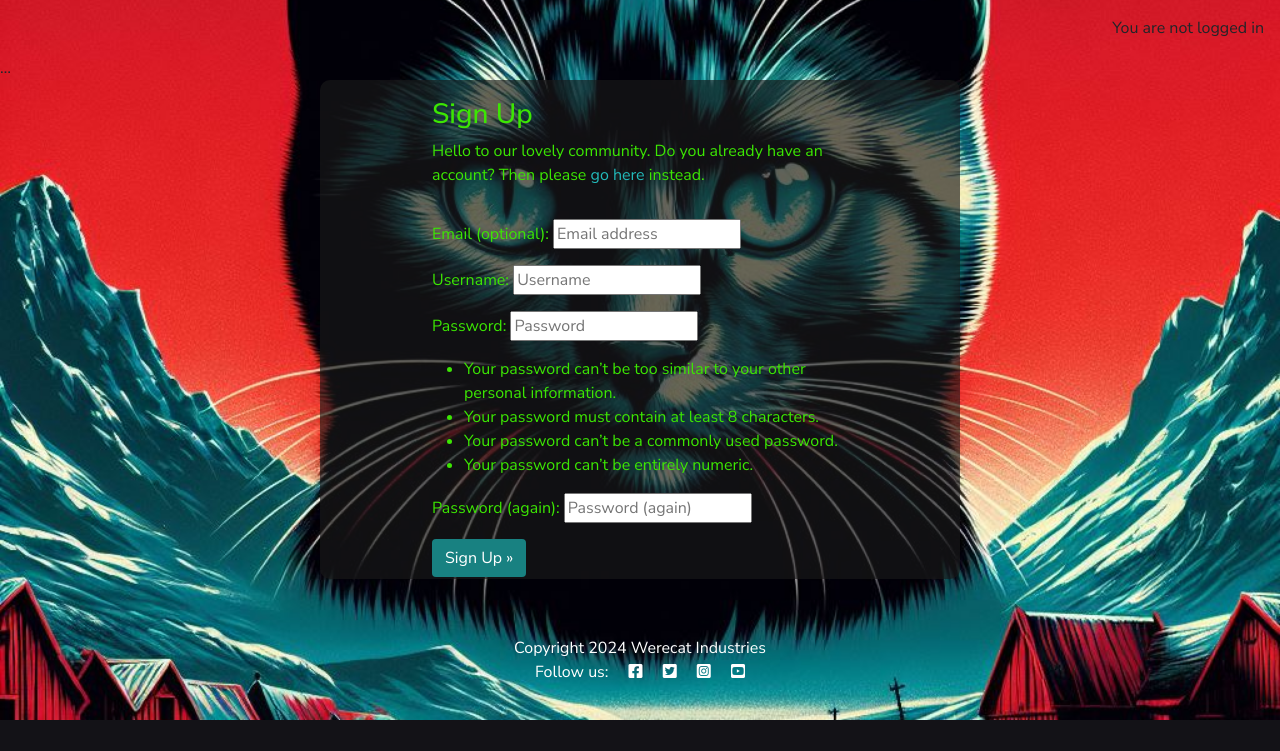
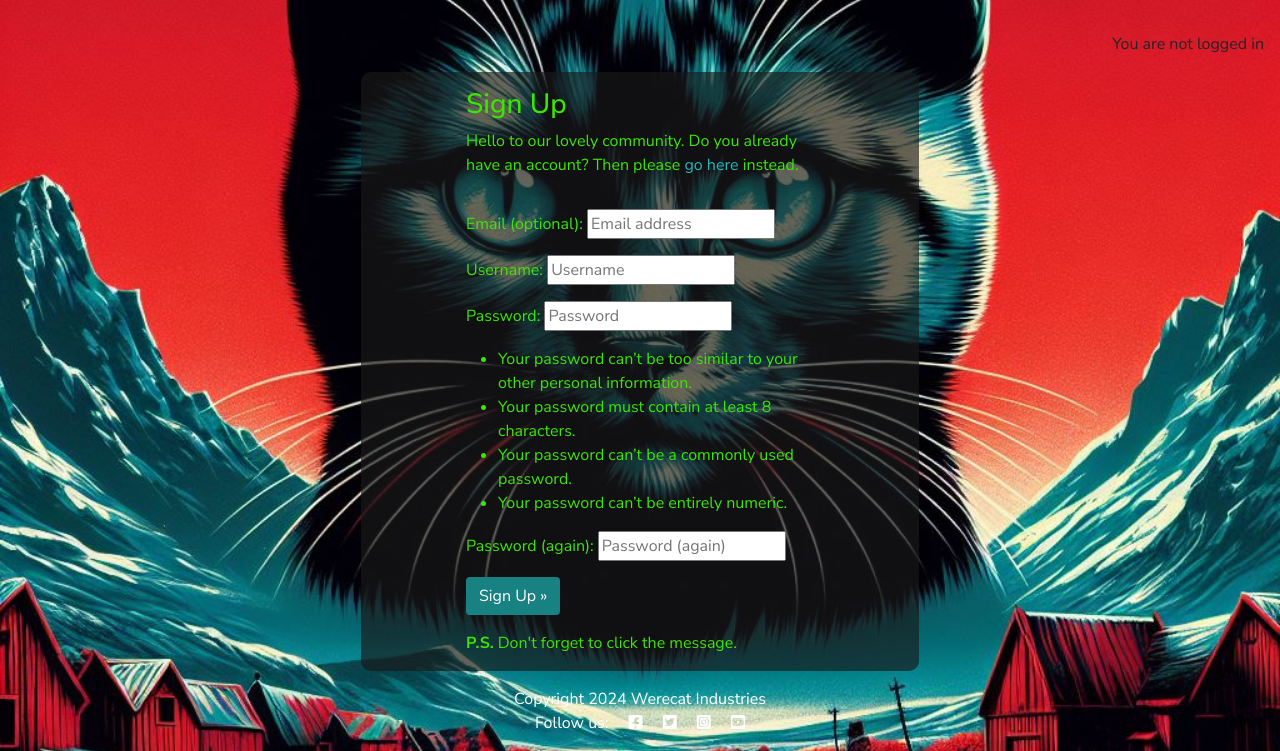
Before and after one commit to Swewi/Werecat-Blog, a Django app: page /accounts/signup/ in a window 1280 px wide. Shown: the part 80-831 px from the top of the page. Before the commit the page ends 800 px from the top, so only its background shows below. Run offline with Django 4.2, Linux system fonts and the light colour scheme; some web fonts are replaced.

Commit message:
Styled all pages, trying to fix post displaying problems

```diff
--- a/about/templates/about/about.html
+++ b/about/templates/about/about.html
@@ -2,7 +2,7 @@
 {% load static %}
 {% load crispy_forms_tags %}
 
-{% block content %}
+{% block content_background %}
 <div class="container mt-5">
     <div class="row">
         <div id="prof-img" class="col-12 col-md-4 text-center">
@@ -12,7 +12,7 @@
             <img src="{{ about.profile_image.url }}" width="75%" alt="{{ about.title }}">
             {% endif %}
         </div>
-        <div class="col-12 col-md-8">
+        <div class="col-12 col-md-8 about-pg mx-auto">
             <h2>{{ about.title }}</h2>
             {{ about.content | safe }}
         </div>
@@ -23,7 +23,7 @@
         </div>
     </div>
 </div>
-{% endblock content %}
+{% endblock content_background %}
 {% block copyright %}
 Copyright 2024 Werecat Industries
 {% endblock %}
--- a/blog/templates/blog/index.html
+++ b/blog/templates/blog/index.html
@@ -2,7 +2,7 @@
 {% load static %}
 {% load cloudinary %}
 
-{% block content %}
+{% block content_background %}
 
 <!-- index.html content starts here -->
 <div class="container-fluid">
@@ -63,7 +63,7 @@
 </div>
 
 <!-- index.html content ends here -->
-{% endblock %}
+{% endblock content_background %}
 {% block copyright %}
 Copyright 2024 Werecat Industries
 {% endblock %}
--- a/static/css/style.css
+++ b/static/css/style.css
@@ -26,8 +26,11 @@ body {
     color: #2a36c9;
 }
 
-#request p {
-    color: #282c31;
+#contact-pg {
+    color: #5fbc40;
+    background-color: rgba(25, 25, 25, 0.65);
+    border-radius: 10px;
+    margin: 0.5rem auto;
 }
 
 #btn-adpan {
@@ -43,7 +46,7 @@ body {
     color: #ffffff;
 }
 
-#tag-comment{
+#tag-comment {
     background-color: rgba(111, 3, 3, 0.3);
     font-family: Poetsen One, sans-serif;
     font-weight: 100;
@@ -60,8 +63,8 @@ body {
 }
 
 .card {
-    background-color: white;
-    /* Ensure card background is white */
+    background-color: rgb(255, 255, 255, 0.8);
+    /* Ensure card background is white but also a little transparent */
     box-shadow: 0 4px 8px rgba(0, 0, 0, 0.1);
     border-radius: 10px;
 }
@@ -159,6 +162,10 @@ body {
     color: lightgray;
 }
 
+.post-bkg{
+    background-color: #b32927;
+}
+
 .btn-signup,
 .btn-edit {
     background-color: #188181;
@@ -212,15 +219,48 @@ body {
     border-radius: 20px;
 }
 
-.user-pg{
+.user-pg {
     color: #3ce603;
     background-color: rgba(25, 25, 25, 0.65);
     border-radius: 10px;
-    padding: 2px;
+    margin: 0.5rem auto;
 }
 
+.about-pg {
+    width: 75%;
+    color: #5fbc40;
+    background-color: rgba(46, 46, 46, 0.65);
+    border-radius: 10px;
+}
+
+.log-pg {
+    width: 75%;
+    color: #3ce603;
+    background-color: rgba(25, 25, 25, 0.65);
+    border-radius: 10px;
+}
+
+.log-msg {
+    margin-top: 1rem;
+}
+
+/** Media Queries  **/
+
 @media (min-width: 768px) {
-    .user-pg{
+    .user-pg {
         width: 50%;
     }
-  }
+
+    .about-pg {
+        width: 45%;
+    }
+
+    .col-12.col-md-8.about-pg.mx-auto {
+        margin-left: 0 !important;
+        margin-right: 0 !important;
+    }
+
+    .log-pg {
+        width: 45%;
+    }
+}
--- a/templates/account/signup.html
+++ b/templates/account/signup.html
@@ -4,8 +4,8 @@
 
 {% block head_title %}{% trans "Signup" %}{% endblock %}
 
-{% block content %}
-<div class="container user-pg w-50">
+{% block content_background %}
+<div class="container log-pg w-50">
     <div class="row">
         <div class="col-md-8 mt-3 offset-md-2">
             <h3>{% trans "Sign Up" %}</h3>
@@ -23,9 +23,10 @@
                 <input type="hidden" name="{{ redirect_field_name }}" value="{{ redirect_field_value }}" />
                 {% endif %}
                 <button class="btn btn-signup right" type="submit">{% trans "Sign Up" %} &raquo;</button>
+                <p class="log-msg"><strong>P.S.</strong> Don't forget to click the message.</p>
             </form>
         </div>
     </div>
 </div>
 
-{% endblock %}
+{% endblock content_background %}
--- a/templates/base.html
+++ b/templates/base.html
@@ -2,6 +2,7 @@
 
 {% url 'home' as home_url %}
 {% url 'about' as about_url %}
+{% url 'contact' as contact_url %}
 {% url 'account_login' as login_url %}
 {% url 'account_signup' as signup_url %}
 {% url 'account_logout' as logout_url %}
@@ -80,7 +81,7 @@
         </div>
     </nav>
     <!-- displaying Django messages -->
-    <div class="container">
+    <div class="container user-pg">
         <div class="row">
             <div class="col-md-8 offset-md-2">
                 {% for message in messages %}
@@ -97,9 +98,20 @@
         {% else %}
         <p class="text-end m-3">You are not logged in</p>
         {% endif %}
-        …
-        {% block content %}
-        {% endblock content %}
+
+        {% if condition %}
+        <div class="container post-bkg">
+            <!-- Content with plain image -->
+            {% block content_plain %}
+            {% endblock content_plain %}
+        </div>
+        {% else %}
+        <div class="container">
+            <!-- Content with background image -->
+            {% block content_background %}
+            {% endblock content_background %}
+        </div>
+        {% endif %}
 
     </main>
     <!-- Footer -->
--- a/werecat/settings.py
+++ b/werecat/settings.py
@@ -31,7 +31,7 @@ SECRET_KEY = os.environ.get("SECRET_KEY")
 # SECURITY WARNING: don't run with debug turned on in production!
 DEBUG = True
 
-ALLOWED_HOSTS = ['8000-swewi-werecatblog-7tdy8qpovj1.ws-eu114.gitpod.io',
+ALLOWED_HOSTS = ['8000-swewi-werecatblog-7tdy8qpovj1.ws-eu111.gitpod.io',
                 '.herokuapp.com'
                 ]
 
@@ -115,7 +115,7 @@ DATABASES = {
 }
 
 CSRF_TRUSTED_ORIGINS = [
-    "https://8000-swewi-werecatblog-7tdy8qpovj1.ws-eu114.gitpod.io",
+    "https://8000-swewi-werecatblog-7tdy8qpovj1.ws-eu111.gitpod.io",
     "https://*.herokuapp.com"
 ]
 
```
Also changed, not shown: blog/templates/blog/post_detail.html (+3 -6 lines), contact/templates/contact/contact.html (+4 -5 lines), templates/account/login.html (+4 -4 lines), templates/account/logout.html (+4 -3 lines).
